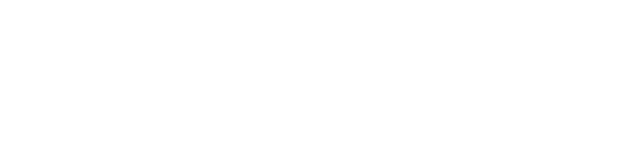
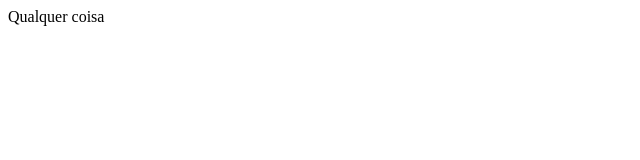
Before and after one commit to Caio-Beraldo/aula-git, a plain HTML site: page index.html in a window 1280 px wide. Shown: the whole page, without its empty margins (0-640 px from the left). Drawn offline with Linux system fonts and the light colour scheme.

Commit message:
Mudei algo

```diff
--- a/index.html
+++ b/index.html
@@ -6,6 +6,7 @@
     <title>Document</title>
 </head>
 <body>
+Qualquer coisa
 
 </body>
 </html>
```
